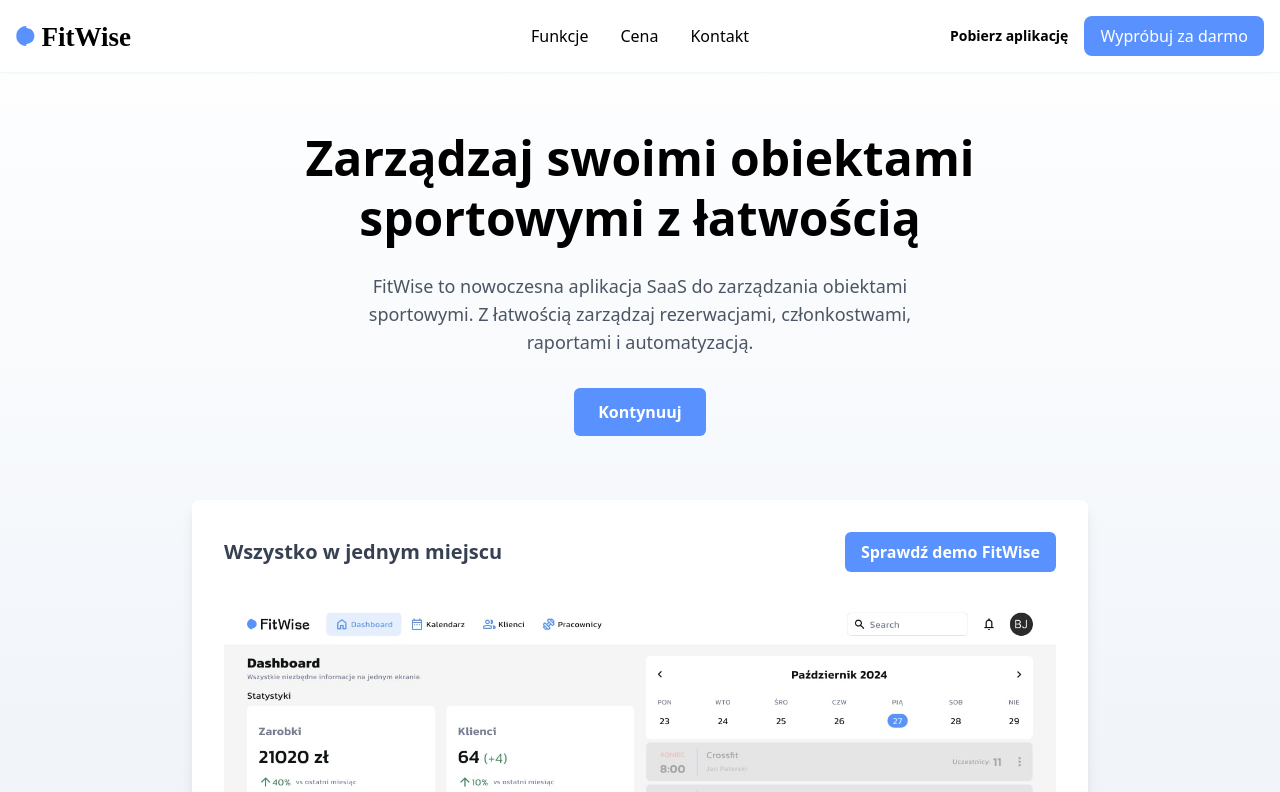
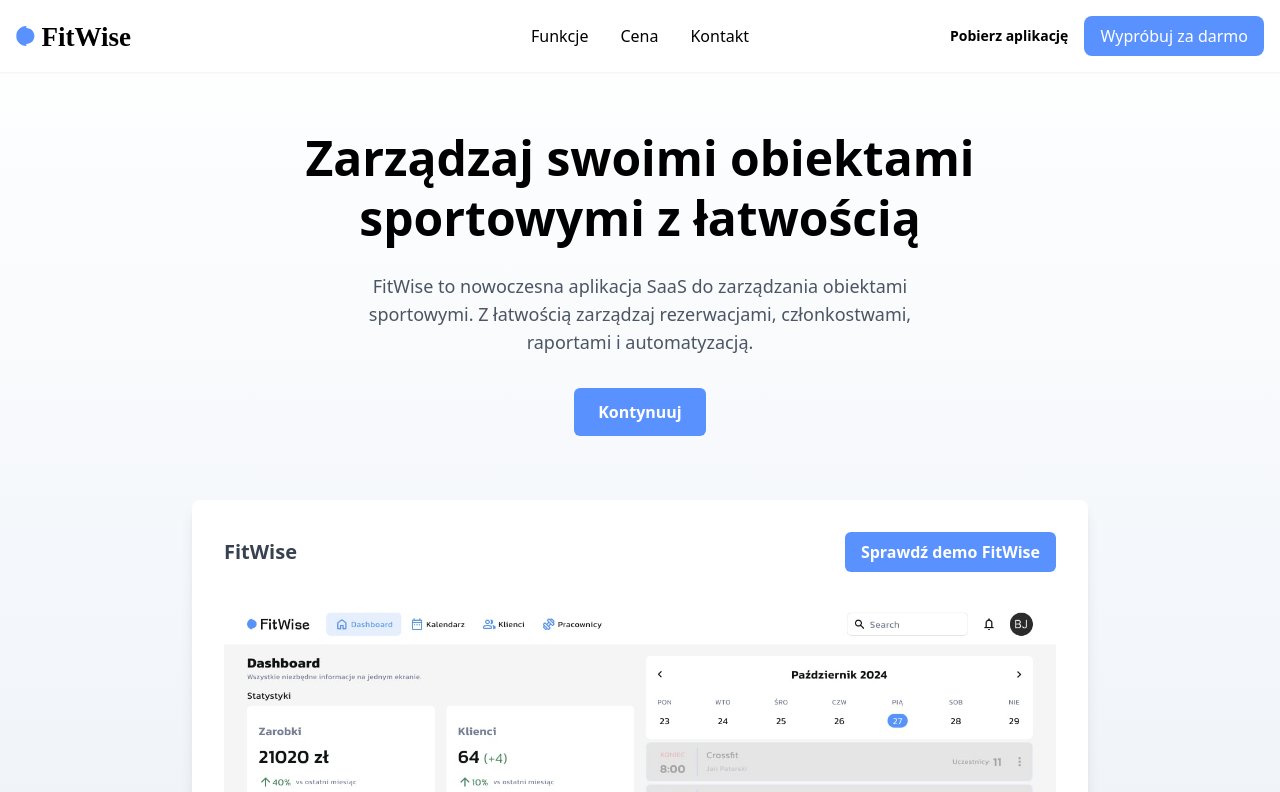
Before and after one commit to PatZdz/fitwise_landing, a Next.js app: page / in a window 1280 px wide. Shown: the top 792 px of the page. Built offline with nearby package versions, Linux system fonts and the light colour scheme.

Commit message:
Update Hero.tsx

```diff
--- a/src/app/components/Hero.tsx
+++ b/src/app/components/Hero.tsx
@@ -27,22 +27,20 @@ export default function Hero() {
 
       {/* Dodana zawartość z HeroMock */}
       <div className="bg-white w-full max-w-4xl mx-auto rounded-lg shadow-lg relative p-6 md:p-8 mt-16">
-        {/* Góra karty: logo FitWise z lewej, przycisk "Sprawdź demo FitWise" z prawej */}
+        {/* Header */}
         <div className="flex items-center justify-between mb-8">
-          <span className="text-xl font-bold text-gray-700">Wszystko w jednym miejscu</span>
+          <span className="text-xl font-bold text-gray-700">FitWise</span>
           <button className="px-4 py-2 bg-primary text-white rounded-md font-semibold hover:bg-primary/90 transition">
             Sprawdź demo FitWise
           </button>
         </div>
-        {/* Obrazek dashboard.svg */}
+        {/* Image */}
         <div className="w-full h-auto">
-          <Image
-            src="/dashboard.jpg"
+          {/* Use <img> for SVG or if you face issues with Image component */}
+          <img
+            src="/dashboard.jpg" // Ensure the path and extension are correct
             alt="Zrzut ekranu z aplikacji FitWise"
-            width={800}
-            height={450}
             className="w-full h-auto"
-            priority
           />
         </div>
       </div>
```
